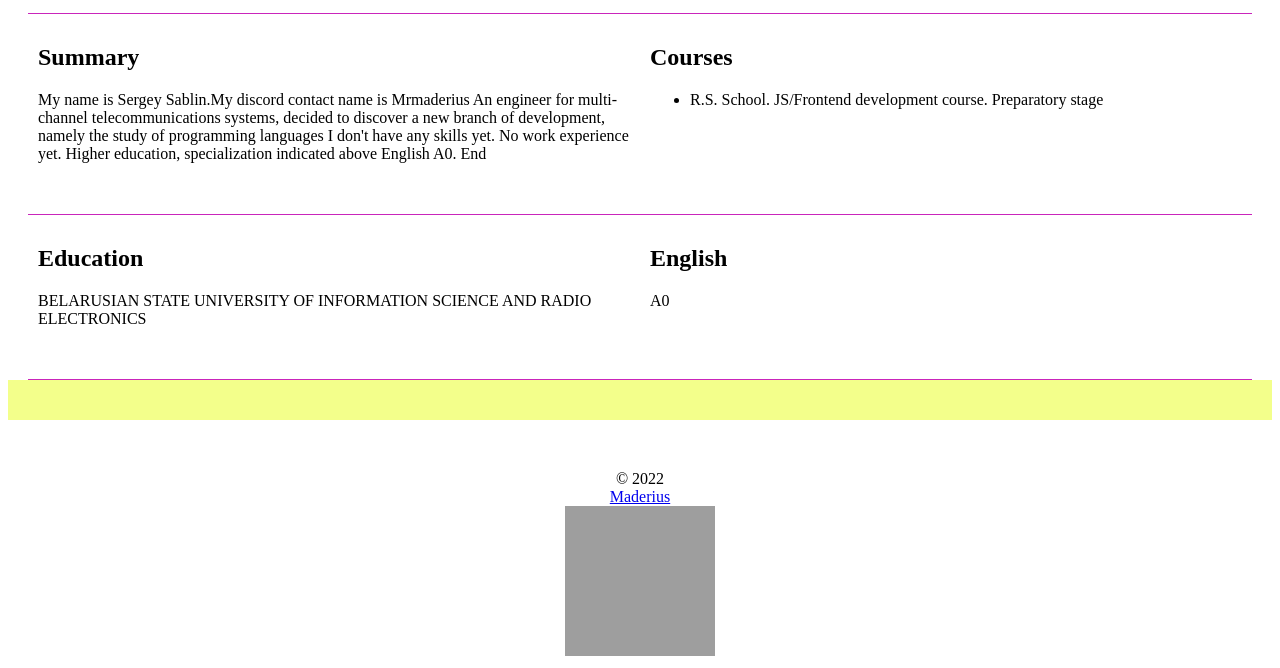
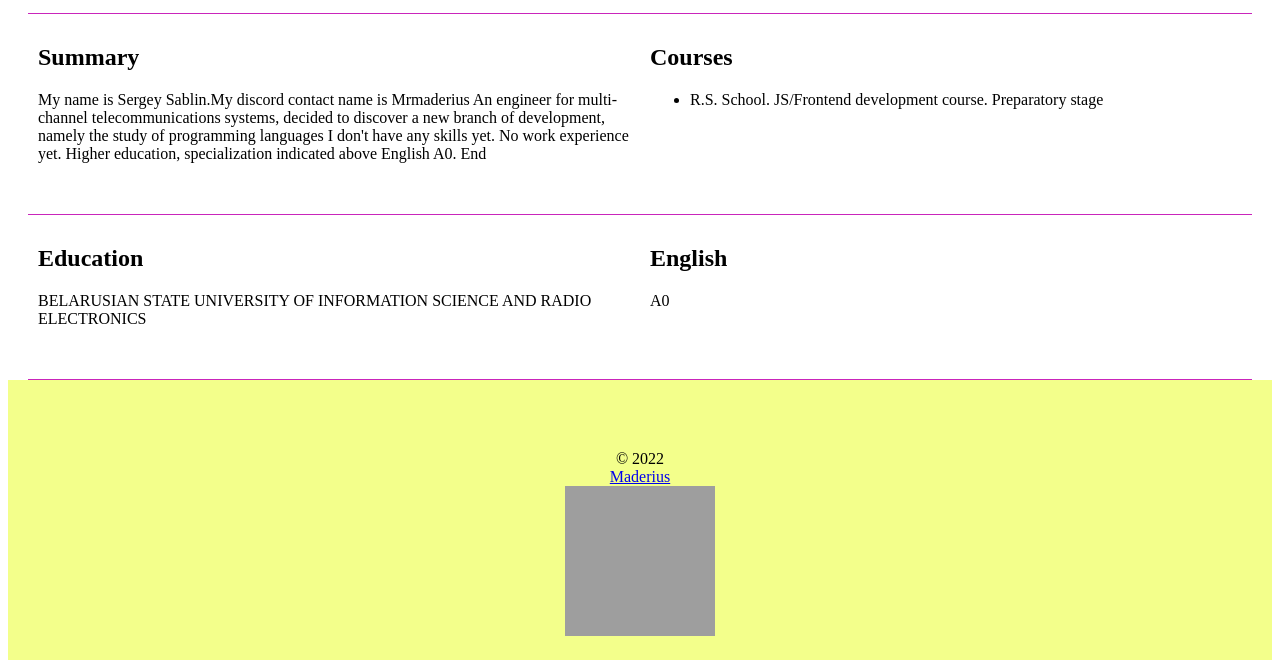
Before and after one commit to Maderius/rsschool-cv, a plain HTML site: page index.html in a window 1280 px wide. Shown: the part 248-916 px from the top of the page. Drawn offline with Linux system fonts and the light colour scheme; grey boxes are pictures that could not be loaded; a script that the page names is missing.

Commit message:
fix: update index.html

```diff
--- a/index.html
+++ b/index.html
@@ -78,13 +78,12 @@
             </section>
         </div>
     </main>
-    <footer class="footer"></footer>
-    <div class="container footer-container"></div>
-    <div class="section-profile-title">© 2022 <a href="https://github.com/Maderius" class="section-profile-title">Maderius</a></div>
-    <div class="section-profile-title">
-        <a href="https://rs.school/js/"><img src="https://rs.school/images/rs_school_js.svg" alt="" width="150" height="150"></a>
-    </div>
-
+    <footer class="footer">
+        <div class="container footer-container"></div>
+        <div class="section-profile-title">© 2022 <a href="https://github.com/Maderius" class="section-profile-title">Maderius</a></div>
+        <div class="section-profile-title">
+            <a href="https://rs.school/js/"><img src="https://rs.school/images/rs_school_js.svg" alt="" width="150" height="150"></a>
+        </div>
     </footer>
     <script src="./index.js"></script>
 </body>
```
